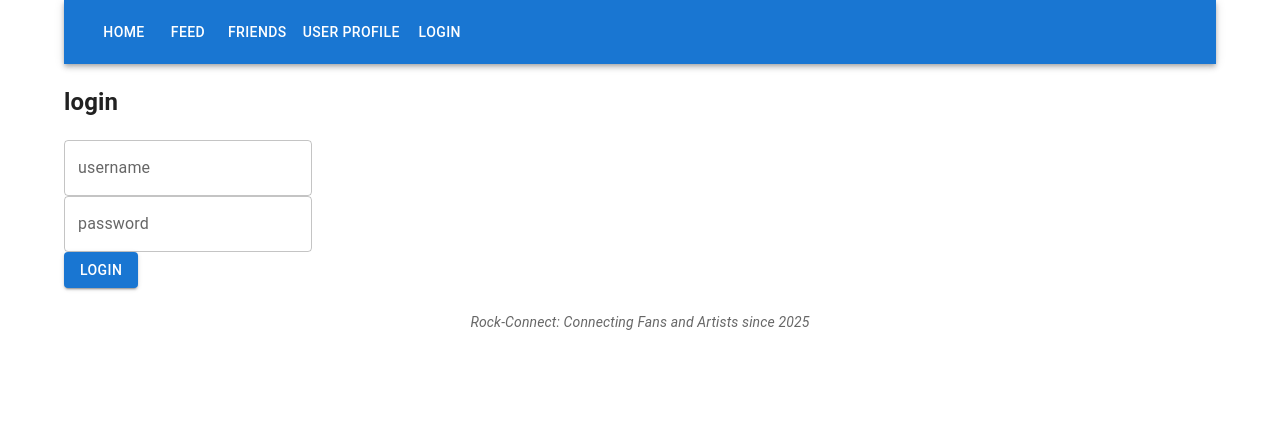
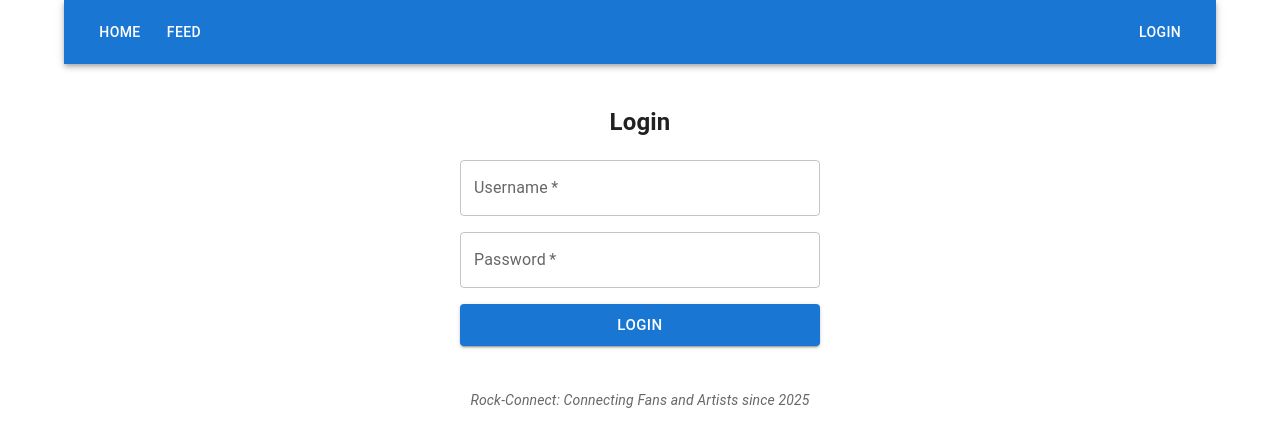
Before and after one commit to adrian-qorbani/rock-connect, a React (Vite) app in the folder client/: page /login in a window 1280 px wide. Shown: the top 446 px of the page. Built offline with nearby package versions, Linux system fonts and the light colour scheme.

Commit message:
style: styled login and navbar correctly.

```diff
--- a/client/src/components/login/Login.tsx
+++ b/client/src/components/login/Login.tsx
@@ -1,38 +1,72 @@
-import React from "react";
+import React, { useState } from "react";
 import { User } from "../../types/types";
-import { Button, TextField } from "@mui/material";
-// import { useNavigate } from "react-router-dom";
+import { Button, TextField, Snackbar, Alert } from "@mui/material";
+import { useNavigate } from "react-router-dom";
 
 interface LoginProps {
   onLogin: (user: User) => void;
 }
 
 const Login: React.FC<LoginProps> = ({ onLogin }) => {
-  // const navigate = useNavigate();
+  const navigate = useNavigate();
+  const [openSuccess, setOpenSuccess] = useState(false);
 
-  const handleLogin = () => {
+  const handleLogin = (e: React.FormEvent) => {
+    e.preventDefault();
+
     // Simulate a user login
     const user: User = { id: "1", name: "John Doe" };
     onLogin(user);
-    // navigate("/");
+    setOpenSuccess(true);
+    setTimeout(() => navigate("/"), 1500);
+  };
+
+  const handleClose = () => {
+    setOpenSuccess(false);
   };
 
   return (
-    <div>
-      <h2>login</h2>
+    <div style={{ maxWidth: 400, margin: '0 auto', padding: 20 }}>
+      <h2 style={{ textAlign: 'center' }}>Login</h2>
       <form onSubmit={handleLogin}>
-        <div>
-          <TextField label="username" />
+        <div style={{ marginBottom: 16 }}>
+          <TextField
+            label="Username"
+            fullWidth
+            required
+          />
+        </div>
+        <div style={{ marginBottom: 16 }}>
+          <TextField
+            label="Password"
+            type="password"
+            fullWidth
+            required
+          />
         </div>
         <div>
-          <TextField label="password" type="password" />
-        </div>
-        <div>
-          <Button variant="contained" color="primary" type="submit">
-            login
+          <Button
+            variant="contained"
+            color="primary"
+            type="submit"
+            fullWidth
+            size="large"
+          >
+            Login
           </Button>
         </div>
       </form>
+
+      <Snackbar
+        open={openSuccess}
+        autoHideDuration={3000}
+        onClose={handleClose}
+        anchorOrigin={{ vertical: 'top', horizontal: 'center' }}
+      >
+        <Alert onClose={handleClose} severity="success" sx={{ width: '100%' }}>
+          Login successful! Redirecting...
+        </Alert>
+      </Snackbar>
     </div>
   );
 };
--- a/client/src/components/navbar/Navbar.tsx
+++ b/client/src/components/navbar/Navbar.tsx
@@ -1,7 +1,7 @@
 import React from "react";
 import { Link } from "react-router-dom";
 import { User } from "../../types/types";
-import { AppBar, Button, IconButton, Toolbar } from "@mui/material";
+import { AppBar, Button, Toolbar, Typography, Box } from "@mui/material";
 
 interface NavbarProps {
   user: User | null;
@@ -11,24 +11,45 @@ const Navbar: React.FC<NavbarProps> = ({ user }) => {
   return (
     <AppBar position="static">
       <Toolbar>
-        <IconButton edge="start" color="inherit" aria-label="menu"></IconButton>
         <Button color="inherit" component={Link} to="/">
-          home
+          Home
         </Button>
         <Button color="inherit" component={Link} to="/feed">
-          feed
+          Feed
         </Button>
-        <Button color="inherit" component={Link} to="/connections">
-          friends
-        </Button>
-        <Button color="inherit" component={Link} to="/profile">
-          user profile
-        </Button>
+
+        {/* User-specific links */}
+        {user && (
+          <>
+            <Button color="inherit" component={Link} to="/connections">
+              Friends
+            </Button>
+            <Button color="inherit" component={Link} to="/profile">
+              Profile
+            </Button>
+          </>
+        )}
+
+        {/* Spacer to push login/user info to the right */}
+        <Box sx={{ flexGrow: 1 }} />
+
         {user ? (
-          <em>{user.name} logged in</em>
+          <Typography variant="body1" component="span" sx={{ color: 'inherit' }}>
+            Welcome, {user.name}
+          </Typography>
         ) : (
-          <Button color="inherit" component={Link} to="/login">
-            login
+          <Button
+            color="inherit"
+            component={Link}
+            to="/login"
+            sx={{
+              marginLeft: 'auto',
+              '&:hover': {
+                backgroundColor: 'rgba(255, 255, 255, 0.08)'
+              }
+            }}
+          >
+            Login
           </Button>
         )}
       </Toolbar>
```
